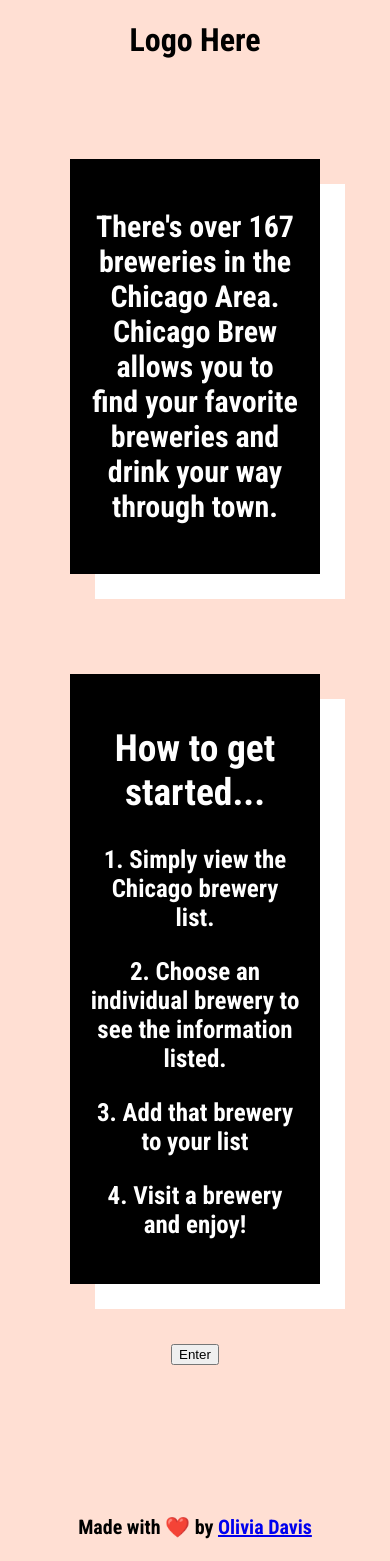
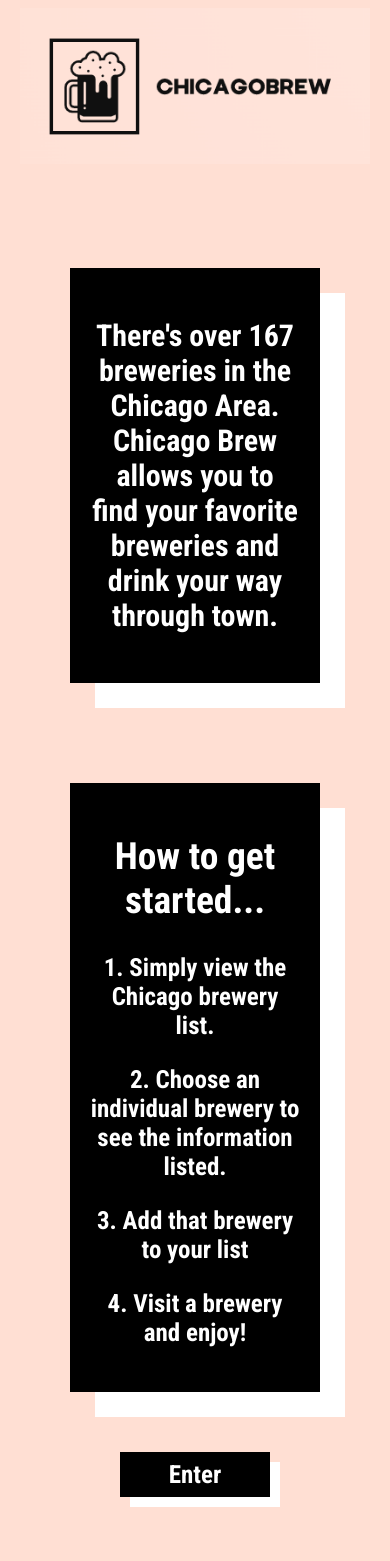
Before and after one commit to oliviadavis593/ChicagoBrew, a React (Create React App) app: page / in a window 390 px wide. Shown: the top 1561 px of the page. Built offline with nearby package versions, Linux system fonts and the light colour scheme; no server answers.

Commit message:
half media queries complete

```diff
--- a/src/views/Landing.js
+++ b/src/views/Landing.js
@@ -1,14 +1,15 @@
 import React from 'react';
 import { Link } from 'react-router-dom';
 import Footer from '../views/Footer';
+import Logo from '../img/chicagobrew-logo.png';
 import '../styles/Landing.css';
 
 
 function Landing() {
     return(
         <div>
-            <header>
-                <h1>Logo Here</h1>
+            <header className='header'>
+                <img src={Logo} alt='cb-logo' className='cb-logo' />
             </header>
             <div className='landing-main'>
                 <p>
@@ -25,7 +26,7 @@ function Landing() {
                   <p>4. Visit a brewery and enjoy!</p>
             </div>
             <div className='landing-btn'>
-               <Link to='/dashboard' className='enter_button'>
+               <Link to='/dashboard' className='cbt-enter_button'>
                     <button>Enter</button>
                </Link>
             </div>
```
